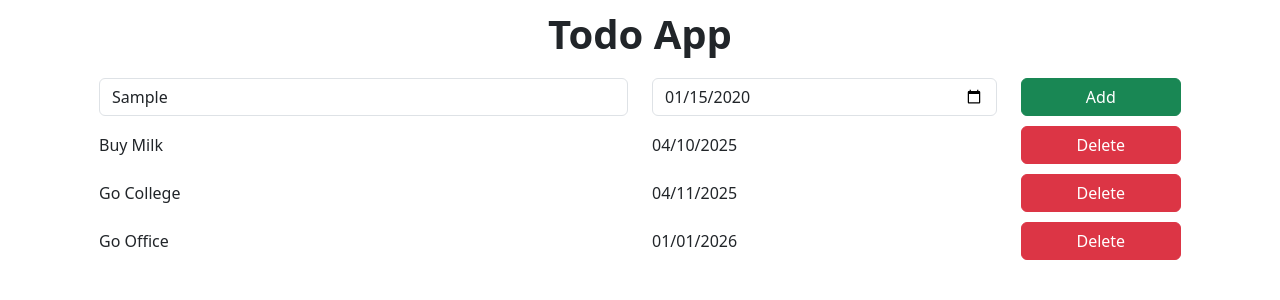
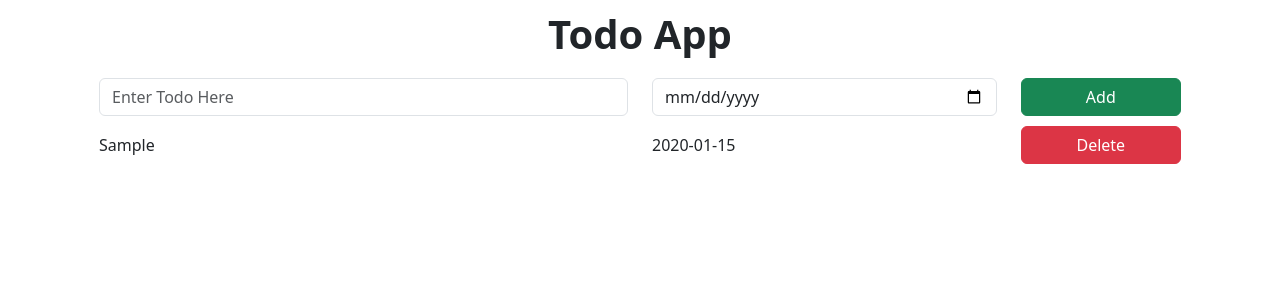
Before and after one commit to Rajdeep1147/React, a React (Vite) app in the folder Todo-Project/todo-version-1/: page / in a window 1280 px wide. Both pictures are taken after typing "Sample", "2020-01-15" into the empty fields and a click on the button "Add". Shown: the top 300 px of the page. Built offline with nearby package versions, Linux system fonts and the light colour scheme; the HTML template or start-up script is replaced by a standard one.

Commit message:
Todo Item Logic Added

```diff
--- a/Todo-Project/todo-version-1/src/App.jsx
+++ b/Todo-Project/todo-version-1/src/App.jsx
@@ -3,19 +3,32 @@ import AppName from "./components/AppName.jsx";
 import AddTodo from "./components/AddTodo.jsx";
 import "./App.css";
 import TodoItems from "./components/TodoItems.jsx";
+import WelcomeMessage from "./components/WelcomeMessage.jsx";
 
 function App() {
-  let todoItems = [
-    { name: "Buy Milk", date: "04/10/2025" },
-    { name: "Go College", date: "04/11/2025" },
-    { name: "Go Office", date: "01/01/2026" },
-  ];
+  let intialTodoItems = [];
+
+  let [todoItems, settodoItems] = useState(intialTodoItems);
+
+  const handleNewItem = (itemName, itemDueDate) => {
+    console.log("New Item:", itemName, itemDueDate);
+    const newTodoItems = [...todoItems, { name: itemName, date: itemDueDate }];
+    settodoItems(newTodoItems);
+  };
+
+  const handleDeteleItem = (todoItemName) => {
+    console.log("Delete Item at index:", todoItemName);
+    const newTodoItems = todoItems.filter((item) => item.name != todoItemName);
+    settodoItems(newTodoItems);
+  };
 
   return (
     <center className="todo-container">
       <AppName />
-      <AddTodo />
-      <TodoItems todoItems={todoItems} />
+      <AddTodo onNewItem={handleNewItem} />
+      {todoItems.length == 0 && <WelcomeMessage todoItems={todoItems} />}
+
+      <TodoItems todoItems={todoItems} onDeleteClick={handleDeteleItem} />
     </center>
   );
 }
--- a/Todo-Project/todo-version-1/src/components/AddTodo.jsx
+++ b/Todo-Project/todo-version-1/src/components/AddTodo.jsx
@@ -1,6 +1,22 @@
-import React from "react";
+import { useState } from "react";
 import style from "./AddTodo.module.css";
-function AddTodo() {
+function AddTodo({ onNewItem }) {
+  const [todoName, setTodoName] = useState();
+  const [todoDate, setDueDate] = useState();
+
+  const handleTodoNameChange = (event) => {
+    setTodoName(event.target.value);
+  };
+
+  const handleTodoDateChange = (event) => {
+    setDueDate(event.target.value);
+  };
+
+  const handleAddButtonClick = () => {
+    onNewItem(todoName, todoDate);
+    setDueDate("");
+    setTodoName("");
+  };
   return (
     <div className="container text-center">
       <div className="row kg-row">
@@ -9,13 +25,24 @@ function AddTodo() {
             type="text"
             placeholder="Enter Todo Here"
             className={`form-control ${style["todo-Input"]}`}
+            value={todoName}
+            onChange={handleTodoNameChange}
           ></input>
         </div>
         <div className="col-4">
-          <input type="date" className="form-control todo-Input" />
+          <input
+            type="date"
+            className="form-control todo-Input"
+            value={todoDate}
+            onChange={handleTodoDateChange}
+          />
         </div>
         <div className="col-2">
-          <button type="button" className="btn btn-success kg-button">
+          <button
+            type="button"
+            className="btn btn-success kg-button"
+            onClick={handleAddButtonClick}
+          >
             Add
           </button>
         </div>
--- a/Todo-Project/todo-version-1/src/components/TodoItem.jsx
+++ b/Todo-Project/todo-version-1/src/components/TodoItem.jsx
@@ -1,11 +1,15 @@
-const TodoItem = ({ todoname, tododate }) => {
+const TodoItem = ({ todoname, tododate, onDeleteClick }) => {
   return (
     <div className="container">
       <div className="row kg-row">
         <div className="col-6">{todoname}</div>
         <div className="col-4">{tododate}</div>
         <div className="col-2">
-          <button type="button" className="btn btn-danger kg-button">
+          <button
+            type="button"
+            className="btn btn-danger kg-button"
+            onClick={() => onDeleteClick(todoname)}
+          >
             Delete
           </button>
         </div>
--- a/Todo-Project/todo-version-1/src/components/TodoItems.jsx
+++ b/Todo-Project/todo-version-1/src/components/TodoItems.jsx
@@ -1,6 +1,6 @@
 import TodoItem from "./TodoItem";
 import styles from "./TodoItem.module.css";
-const TodoItems = ({ todoItems }) => {
+const TodoItems = ({ todoItems, onDeleteClick }) => {
   return (
     <>
       <div className={styles["item-container"]}>
@@ -9,6 +9,7 @@ const TodoItems = ({ todoItems }) => {
             key={items.date}
             tododate={items.date}
             todoname={items.name}
+            onDeleteClick={onDeleteClick}
           ></TodoItem>
         ))}
       </div>
--- /dev/null
+++ b/Todo-Project/todo-version-1/src/components/WelcomeMessage.jsx
@@ -0,0 +1,5 @@
+import Styles from "./WelcomeMessage.module.css";
+const WelcomeMessage = () => {
+  return <h2 className={Styles.welcome}>Enjoy Your Day</h2>;
+};
+export default WelcomeMessage;
--- /dev/null
+++ b/Todo-Project/todo-version-1/src/components/WelcomeMessage.module.css
@@ -0,0 +1,5 @@
+.welcome {
+  font-size: 20px;
+  margin-top: 20px;
+  font-weight: 20px;
+}
```
